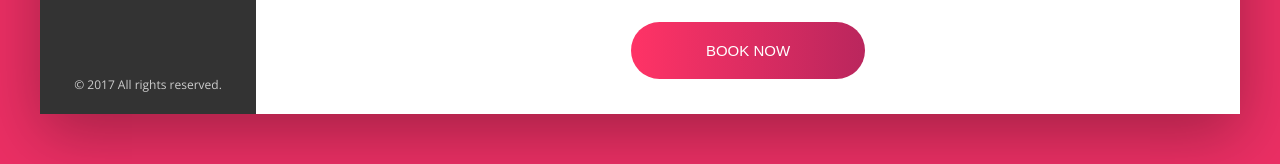
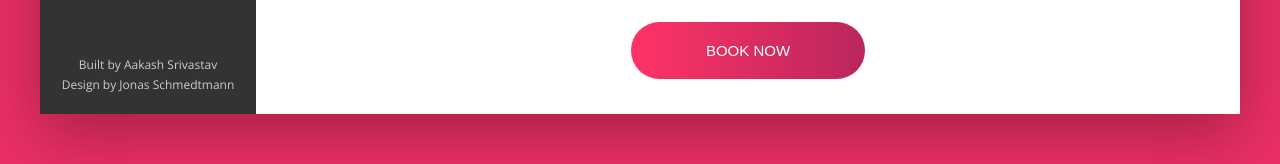
Before and after one commit to aakashsr/Trillo, a website: page index.html in a window 1280 px wide. Shown: the part 1144-1308 px from the top of the page. Drawn offline with nearby package versions, Linux system fonts and the light colour scheme.

```diff
--- a/index.html
+++ b/index.html
@@ -84,7 +84,8 @@
                 </ul>
 
                 <div class="legal">
-                    &copy; 2017 All rights reserved.
+                    Built by Aakash Srivastav<br />
+                    Design by Jonas Schmedtmann
                 </div>
             </nav>
             <main class="hotel-view">
```
